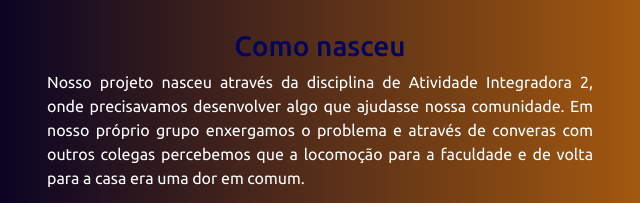
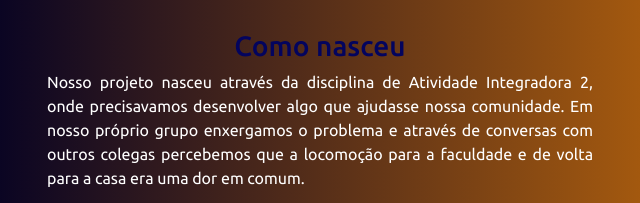
Before and after one commit to caroolcanelas/CaronaApp, a plain HTML site: page saiba.html in a window 1280 px wide. Shown: the part 189-392 px from the top of the page, 35-675 px from the left. Drawn offline with nearby package versions, Linux system fonts and the light colour scheme.

Commit message:
erro de digitação

```diff
--- a/saiba.html
+++ b/saiba.html
@@ -56,7 +56,7 @@
           <p>
             Nosso projeto nasceu através da disciplina de Atividade Integradora
             2, onde precisavamos desenvolver algo que ajudasse nossa comunidade.
-            Em nosso próprio grupo enxergamos o problema e através de converas
+            Em nosso próprio grupo enxergamos o problema e através de conversas
             com outros colegas percebemos que a locomoção para a faculdade e de
             volta para a casa era uma dor em comum.
           </p>
```
